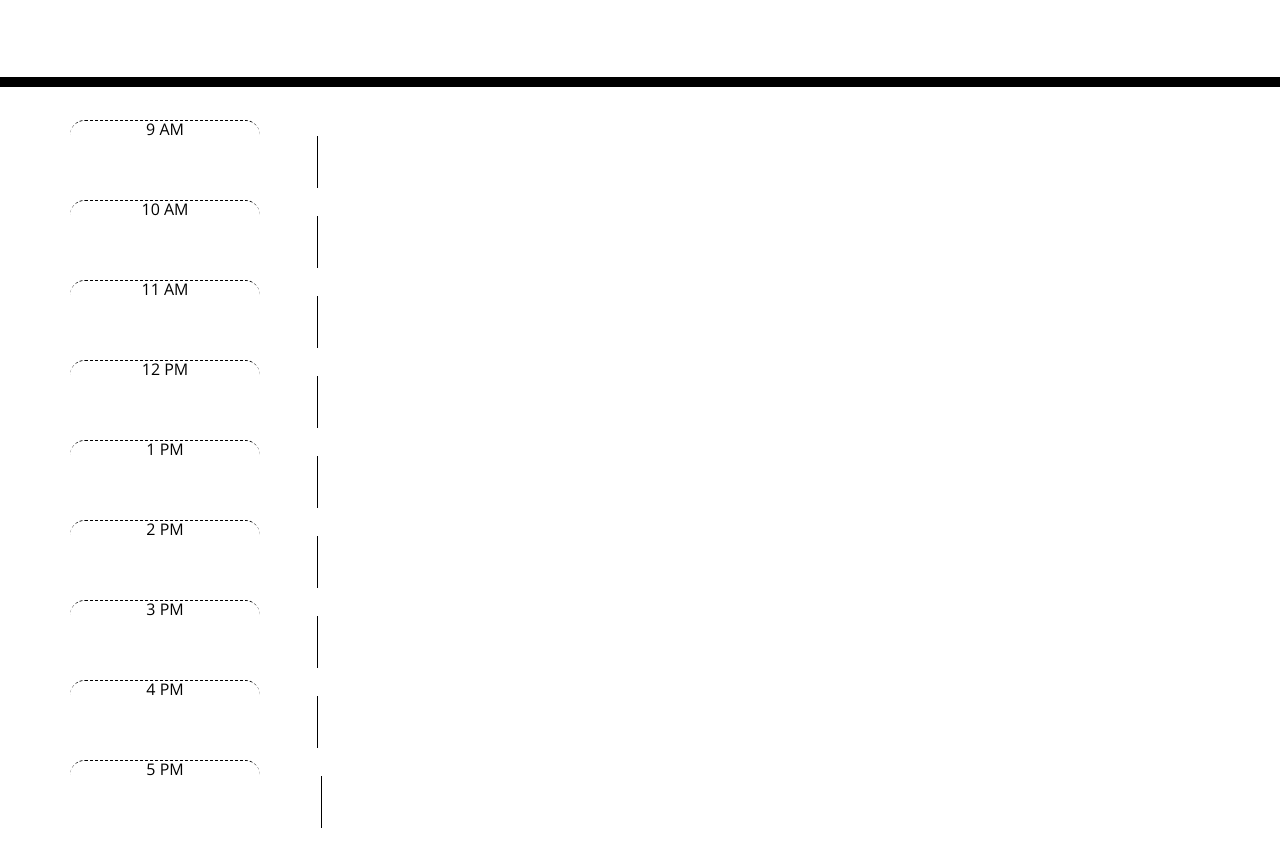
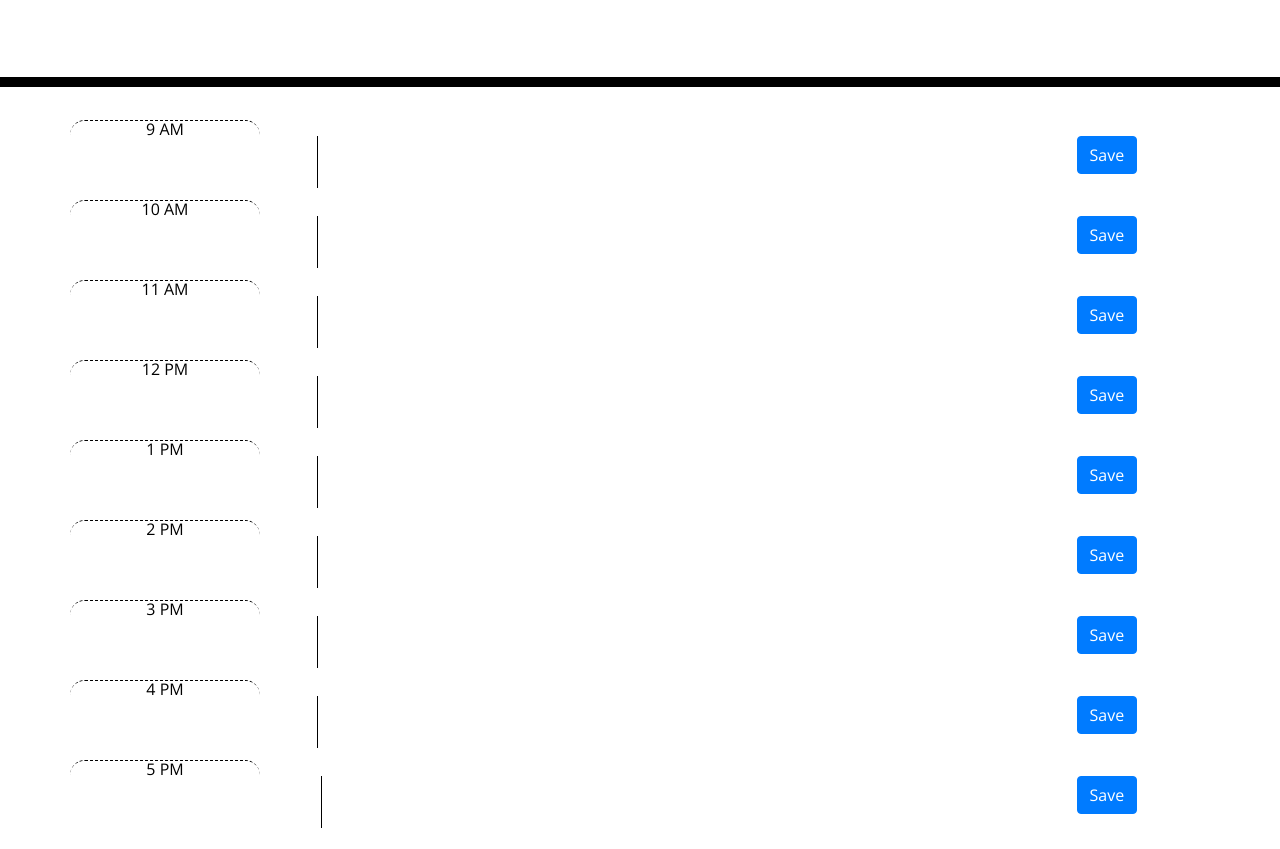
Before and after one commit to Darxmarx/work-day-scheduler, a plain HTML site: page index.html in a window 1280 px wide. Shown: the part 181-1030 px from the top of the page. Drawn offline with nearby package versions, Linux system fonts and the light colour scheme.

Commit message:
add save buttons

```diff
--- a/index.html
+++ b/index.html
@@ -36,63 +36,81 @@
         <div class="col-8">
           <textarea></textarea>
         </div>
-        <div class="col-2"></div>
+        <div class="col-2">
+          <button class="btn btn-primary">Save</button>
+        </div>
       </div>
       <div class="row">
         <div class="col-2 time-block hour" id="10">10 AM</div>
         <div class="col-8">
           <textarea></textarea>
         </div>
-        <div class="col-2"></div>
+        <div class="col-2">
+          <button class="btn btn-primary">Save</button>
+        </div>
       </div>
       <div class="row">
         <div class="col-2 time-block hour" id="11">11 AM</div>
         <div class="col-8">
           <textarea></textarea>
         </div>
-        <div class="col-2"></div>
+        <div class="col-2">
+          <button class="btn btn-primary">Save</button>
+        </div>
       </div>
       <div class="row">
         <div class="col-2 time-block hour" id="12">12 PM</div>
         <div class="col-8">
           <textarea></textarea>
         </div>
-          <div class="col-2"></div>
+        <div class="col-2">
+          <button class="btn btn-primary">Save</button>
         </div>
+      </div>
       <div class="row">
         <div class="col-2 time-block hour" id="1">1 PM</div>
         <div class="col-8">
           <textarea></textarea>
         </div>
-        <div class="col-2"></div>
+        <div class="col-2">
+          <button class="btn btn-primary">Save</button>
+        </div>
       </div>
       <div class="row">
         <div class="col-2 time-block hour" id="2">2 PM</div>
         <div class="col-8">
           <textarea></textarea>
         </div>
-        <div class="col-2"></div>
+        <div class="col-2">
+          <button class="btn btn-primary">Save</button>
+        </div>
        </div>
       <div class="row">
         <div class="col-2 time-block hour" id="3">3 PM</div>
         <div class="col-8">
           <textarea></textarea>
         </div>
-         <div class="col-2"></div>
+         <div class="col-2">
+          <button class="btn btn-primary">Save</button>
+         </div>
       </div>
       <div class="row">
         <div class="col-2 time-block hour" id="4">4 PM</div>
         <div class="col-8">
           <textarea></textarea>
         </div>
-        <div class="col-2"></div>
+        <div class="col-2">
+          <button class="btn btn-primary">Save</button>
+        </div>
       </div>
       <div class="row">
          <div class="col-2 time-block hour" id="5">5 PM</div>
          <div class="col-8">
            <textarea></textarea>
          </div>
-         <div class="col-2"></div>
+         <div class="col-2">
+          <button class="btn btn-primary">Save</button>
+         </div>
        </div>
       </div>
     </div>
```
